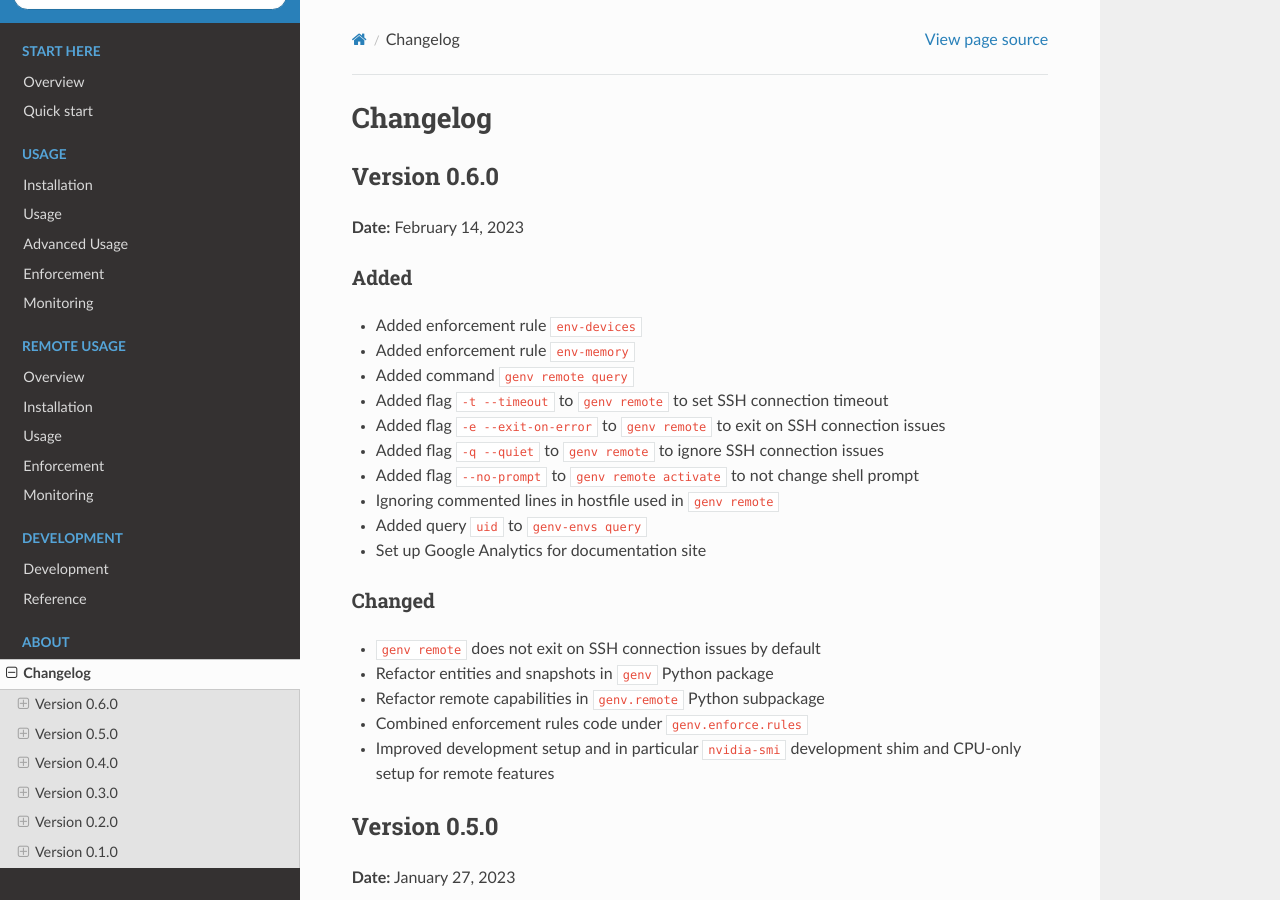
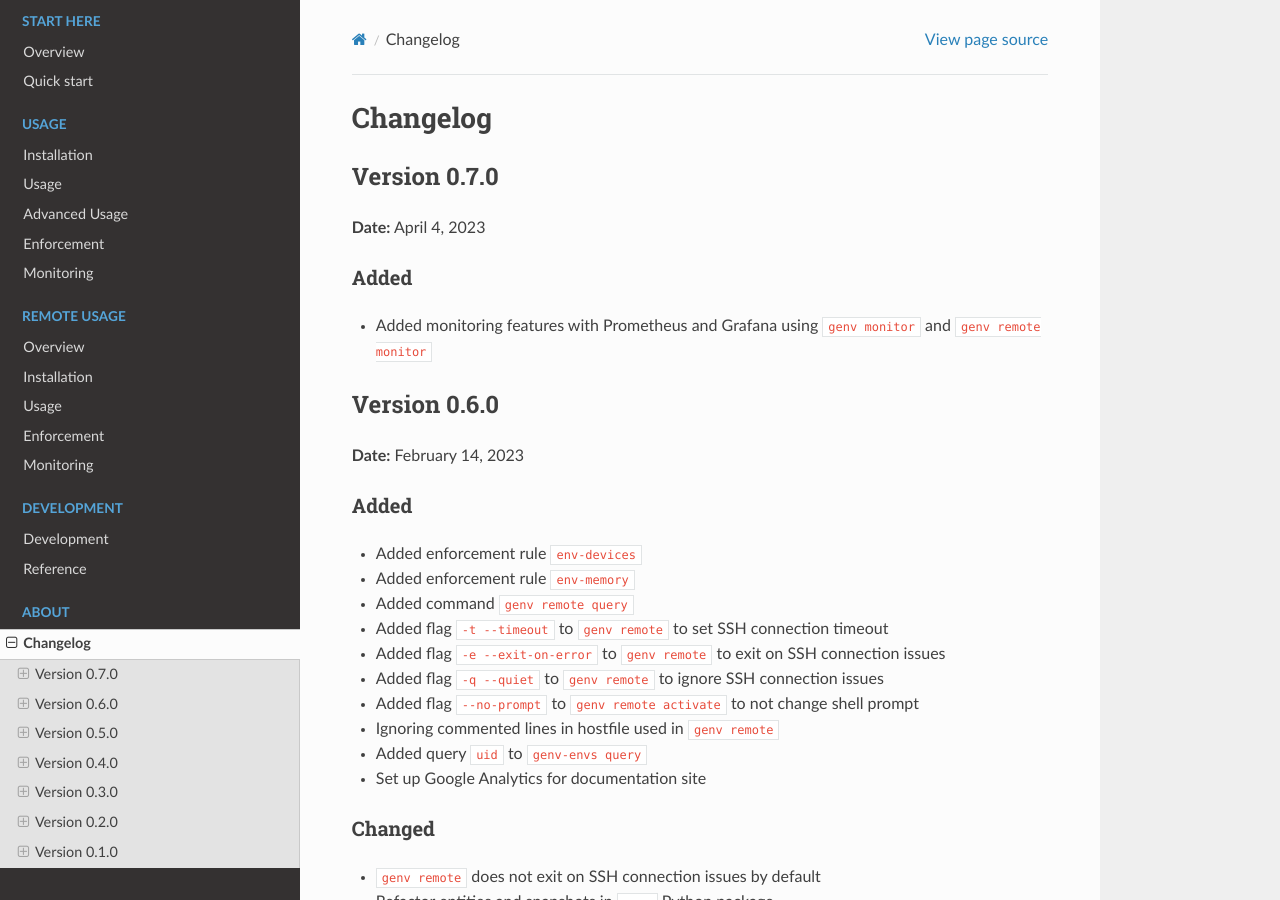
Before and after one commit to run-ai/genv, a Sphinx documentation site: the page built from docs/source/about/changelog.rst, in a window 1280 px wide and 900 px high. Built offline with Sphinx 7.4.7 and the Read the Docs theme 2.0.0, drawn with Linux system fonts in a browser that asks for light colours.

Commit message:
Bump version to 0.7.0

```diff
--- a/docs/source/about/changelog.rst
+++ b/docs/source/about/changelog.rst
@@ -1,5 +1,13 @@
 Changelog
 =========
+
+Version 0.7.0
+-------------
+**Date:** April 4, 2023
+
+Added
+~~~~~
+* Added monitoring features with Prometheus and Grafana using :code:`genv monitor` and :code:`genv remote monitor`
 
 Version 0.6.0
 -------------
--- a/docs/source/conf.py
+++ b/docs/source/conf.py
@@ -9,7 +9,7 @@
 project = "Genv"
 copyright = "2022-2023, Run.ai"
 author = "Raz Rotenberg"
-release = "0.6.0"
+release = "0.7.0"
 
 # -- General configuration ---------------------------------------------------
 # https://www.sphinx-doc.org/en/master/usage/configuration.html#general-configuration
```
Also changed, not shown: 1 other file.
